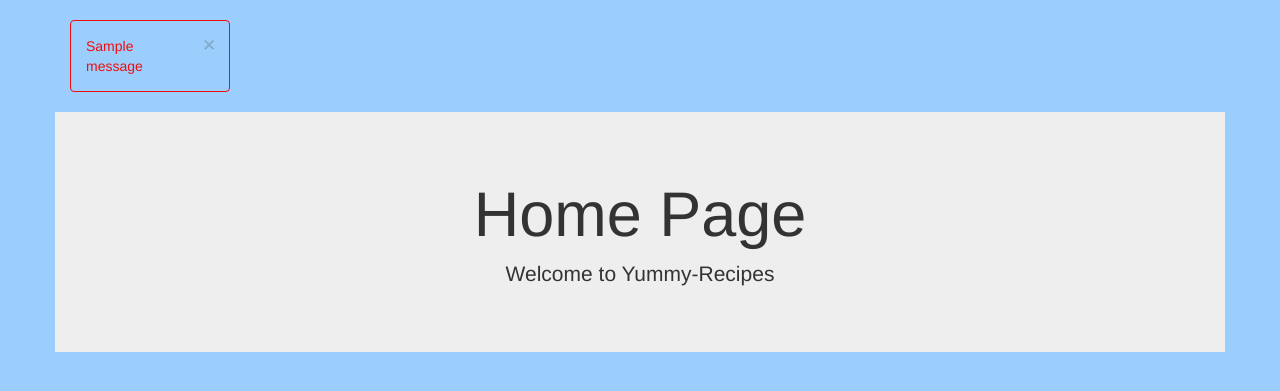
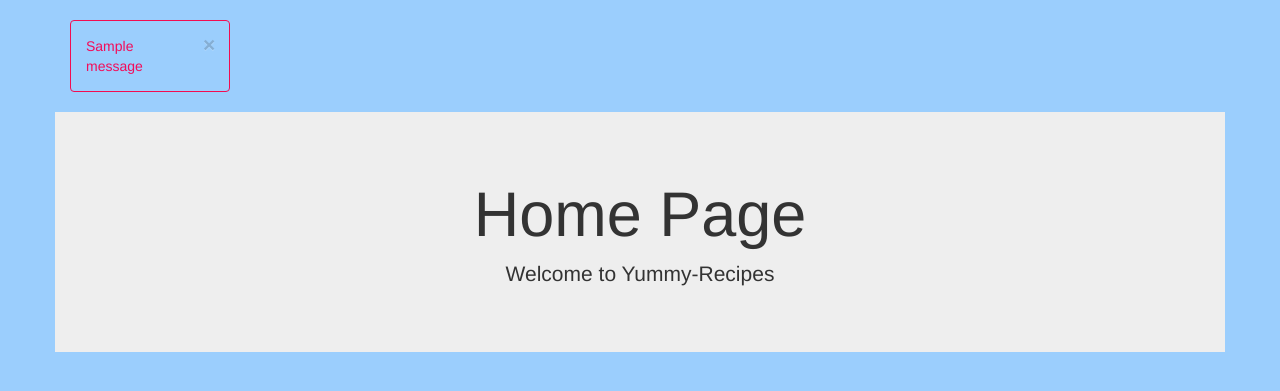
Before and after one commit to nyandiekaFelix/yummy-recipes, a Flask app: page / in a window 1280 px wide. Shown: the part 51-442 px from the top of the page. Run offline with Flask 2, Linux system fonts and the light colour scheme; one stand-in notice (Sample message) is shown; parts of the project's set-up code (start-up, migrations or seed data) failed here and were passed over; some libraries are stand-ins or nearby versions.

Commit message:
[feat]: change flash message color

```diff
--- a/yummy_recipes/templates/index.html
+++ b/yummy_recipes/templates/index.html
@@ -57,11 +57,11 @@
             {% if messages %}
                 {% for message in messages %}
                 <div class="pull-left alert alert-{{ message }} alert-dismissable text-centre" role="alert"
-                    style="border: 1px solid rgb(243, 12, 12);">
+                    style="border: 1px solid rgb(243, 12, 81);">
 
                     <button type="button" class="close" data-dismiss= "alert">&times;</button>
                     <p style="background-color: transparent;
-                        color: rgb(243, 12, 12)">{{message}}
+                        color: rgb(243, 12, 89)">{{message}}
                     </p>
                 </div>
                 {% endfor %}
```
